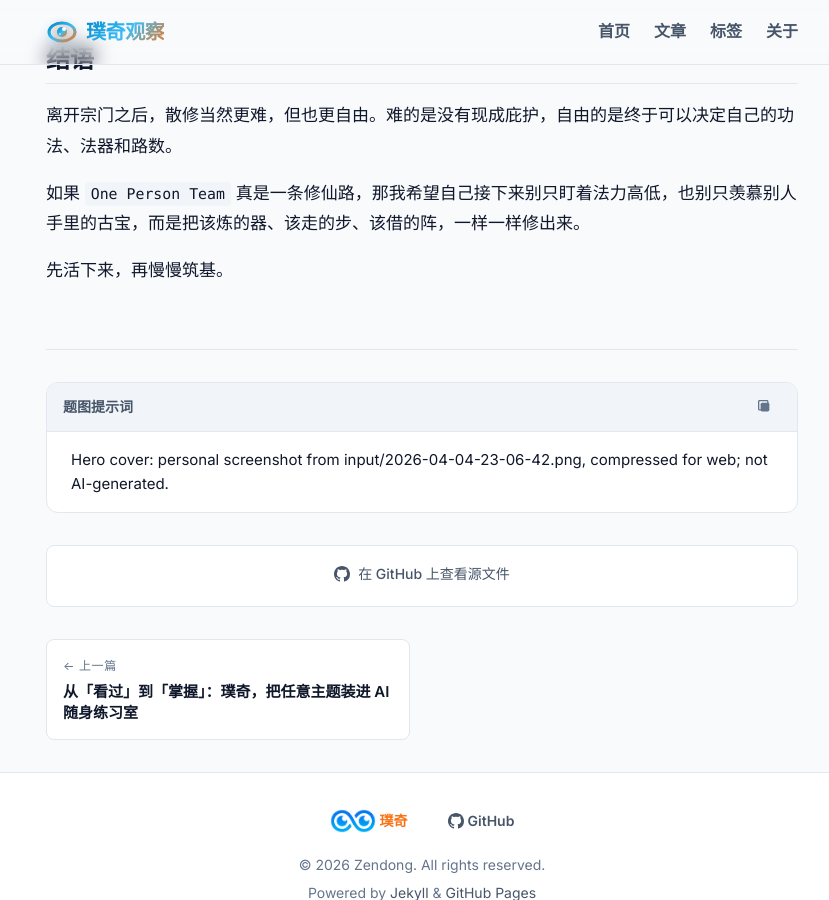
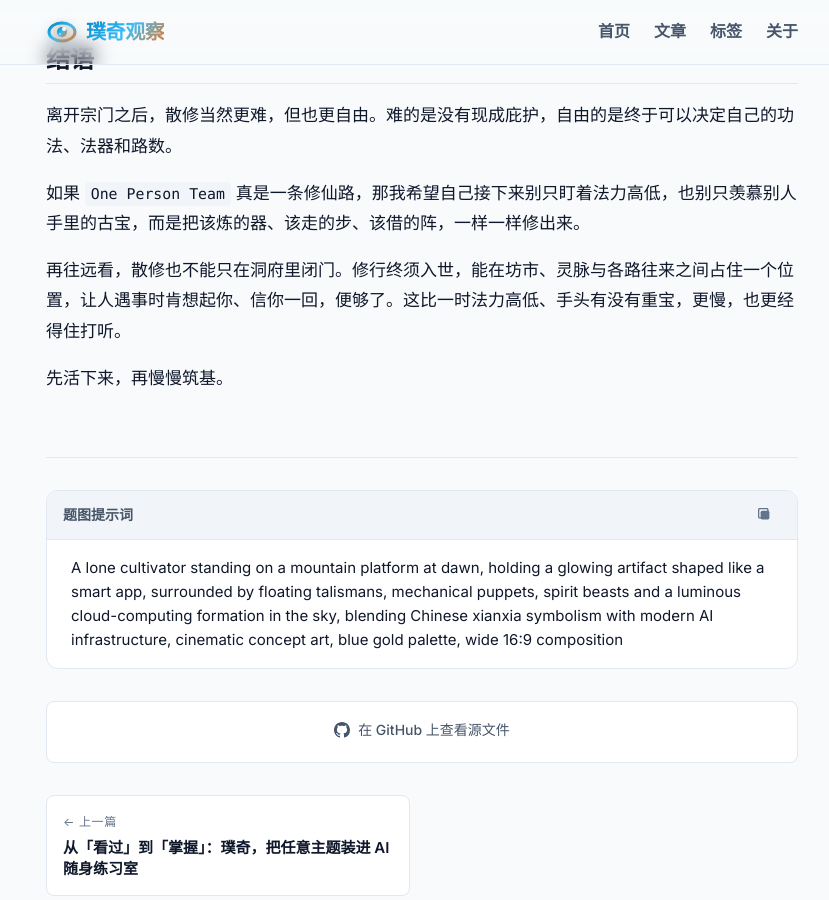
Before and after one commit to zendong/blog, a Jekyll site: the page built from _posts/2026-04-04-one-person-team-xiuxian-road.md, in a window 1280 px wide and 900 px high, scrolled down 5920 px. Shown: the whole window, without its empty margins (218-1047 px from the left). Built offline with Jekyll 4.4.1, drawn with Linux system fonts in a browser that asks for light colours.

Commit message:
0404 fix

```diff
--- a/_posts/2026-04-04-one-person-team-xiuxian-road.md
+++ b/_posts/2026-04-04-one-person-team-xiuxian-road.md
@@ -5,12 +5,12 @@ categories:
   - 创业
 tags:
   - one-person-team
-  - puqi
+  - 璞奇APP
   - agent
   - founder
   - ai
 layout: post
-image_prompt: "Hero cover: personal screenshot from input/2026-04-04-23-06-42.png, compressed for web; not AI-generated."
+image_prompt: "A lone cultivator standing on a mountain platform at dawn, holding a glowing artifact shaped like a smart app, surrounded by floating talismans, mechanical puppets, spirit beasts and a luminous cloud-computing formation in the sky, blending Chinese xianxia symbolism with modern AI infrastructure, cinematic concept art, blue gold palette, wide 16:9 composition"
 image_prompt_file: "assets/prompt/2026-04-04/2026-04-04-one-person-team-xiuxian-road.txt"
 ---
 
@@ -130,4 +130,6 @@ One Person Team 要走得远，不能只会开大招，还得会走位。
 
 如果 `One Person Team` 真是一条修仙路，那我希望自己接下来别只盯着法力高低，也别只羡慕别人手里的古宝，而是把该炼的器、该走的步、该借的阵，一样一样修出来。
 
+再往远看，散修也不能只在洞府里闭门。修行终须入世，能在坊市、灵脉与各路往来之间占住一个位置，让人遇事时肯想起你、信你一回，便够了。这比一时法力高低、手头有没有重宝，更慢，也更经得住打听。
+
 先活下来，再慢慢筑基。
```
